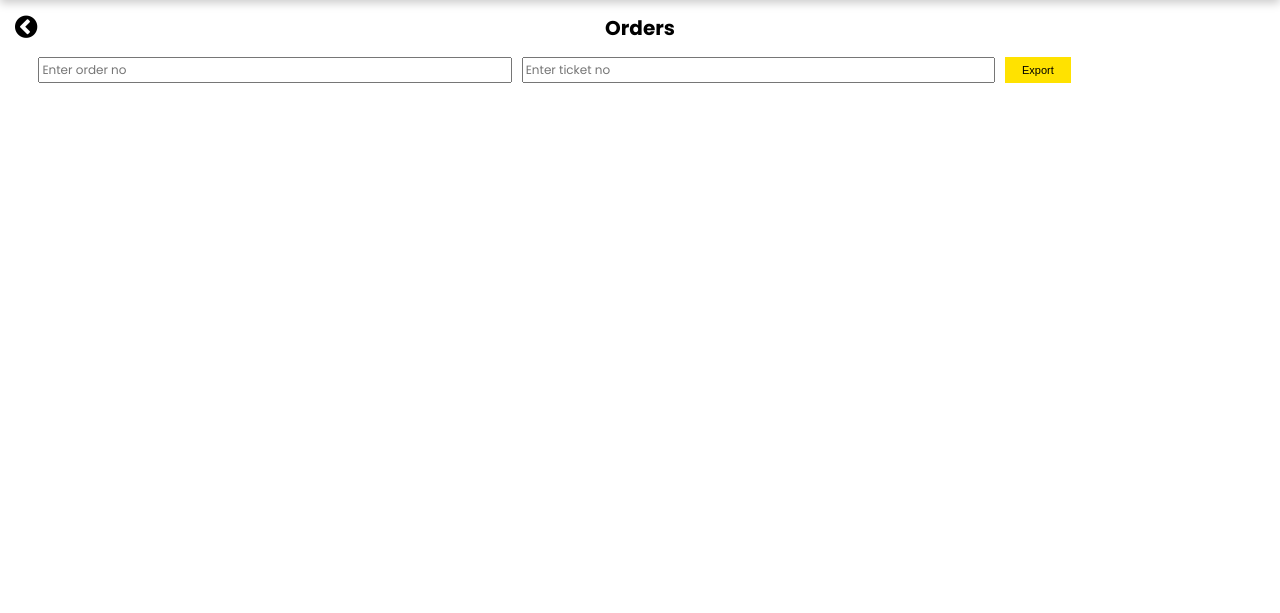
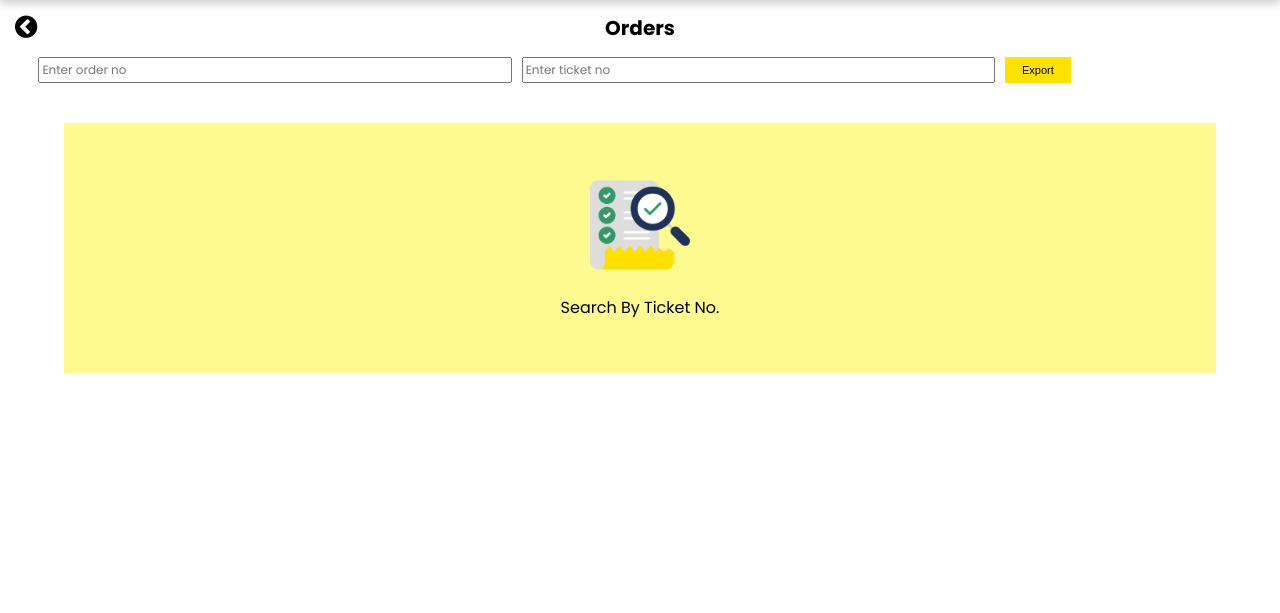
Before and after one commit to balasoundariy/practice, a Laravel app: page /orders-history in a window 1280 px wide. Shown: the part 55-668 px from the top of the page. Run offline with Laravel 9, Linux system fonts and the light colour scheme; a user stored in the database is signed in; data comes from the database, SQL or seed files in the repository; data that the repository does not hold is empty; some libraries are stand-ins or nearby versions.

Commit message:
back work done

```diff
--- a/public/css/custom_styles.css
+++ b/public/css/custom_styles.css
@@ -1465,8 +1465,14 @@ font-size: 20px;
     height: 250px;
     background-color: #fffa90;
     display: flex;
+    flex-direction: column;
     justify-content: center;
     align-items: center;
+}
+
+.or_hs_no img{
+    width: 100px;
+    margin-bottom: 20px;
 }
 
 .or_hs_no_home{
--- a/resources/views/admin/orders_history.blade.php
+++ b/resources/views/admin/orders_history.blade.php
@@ -24,54 +24,12 @@
     </div>
     <div class="main_container admin_panel_edittic" style="padding-top: 0px">
         @auth()
-{{--            @if(isset($tickets) && count($tickets) > 0)--}}
-{{--                @php--}}
-{{--                    $count = 1;--}}
-{{--                @endphp--}}
             <div class="accordion order_hs_sec">
-{{--                    @foreach($tickets as $ticket)--}}
-{{--                        @foreach(json_decode($ticket->ticket_no) as $key => $number)--}}
-{{--                            <div class="at-item">--}}
-{{--                                <div class="at-title">--}}
-{{--                                    <div class="order_hs_innersec">--}}
-{{--                                        <p class="oh_ticknumber" > <label> Ticket No : </label> {{$number}}</p>--}}
-{{--                                        <p class="status cancel">Pending</p>--}}
-{{--                                    </div>--}}
-{{--                                </div>--}}
-{{--                                <div class="at-tab" @if($count == 1)style="display: block;" @endif>--}}
-{{--                                    <div class="acc_or_con">--}}
-{{--                                        <div class="acc_col_4 ord_his_acc_rk">--}}
-{{--                                            <label> Name </label>--}}
-{{--                                            <span>{{$ticket->user->name}}</span>--}}
-{{--                                        </div>--}}
-{{--                                        <div class="acc_col_4 ord_his_acc_rk">--}}
-{{--                                            <label> Chance</label>--}}
-{{--                                            @foreach(json_decode($ticket->chances) as $chances)--}}
-{{--                                            <span>{{$chances}}</span>--}}
-{{--                                            @endforeach--}}
-{{--                                        </div>--}}
-{{--                                        <div class="acc_col_4 ord_his_acc_rk">--}}
-{{--                                            <label> Ticket Price</label>--}}
-{{--                                            <span>{{$ticket->ticket_amount}}</span>--}}
-{{--                                        </div>--}}
-{{--                                        <div class="acc_col_4 ord_his_acc_rk">--}}
-{{--                                            <label> Placed at</label>--}}
-{{--                                            <span>{{date('d-m-Y', strtotime($ticket->created_at))}}</span>--}}
-{{--                                        </div>--}}
-{{--                                    </div>--}}
-{{--                                </div>--}}
-{{--                            </div>--}}
-{{--                            @php--}}
-{{--                                $count++;--}}
-{{--                            @endphp--}}
-{{--                        @endforeach--}}
-{{--                    @endforeach--}}
+                <div class="or_hs_no">
+                    <img src="{{asset('/img/search.png')}}" class="cart" alt="cart">
+                    <span>Search By Ticket No.</span>
                 </div>
-{{--            @else--}}
-{{--                <div class="or_hs_no">--}}
-{{--                    <span>No data found</span>--}}
-{{--                </div>--}}
-{{--            @endif--}}
+            </div>
         @else
             <div class="or_hs_no">
                 <span>No data found</span>
@@ -118,6 +76,7 @@
             success: function (response) {
                 let html='';
                 let count = 1;
+                if(response.length != 0){
                     $.each(response, function( index, value ) {
                         html += `<div class="at-item">
                             <div class="at-title">
@@ -159,6 +118,12 @@
                         </div>`;
                         count++;
                     });
+                }else{
+                    html += `<div class="or_hs_no">
+                        <img src="{{asset('/img/no_data.png')}}" class="cart" alt="cart">
+                        <span>No data found</span>
+                    </div>`;
+                }
                 $('.accordion.order_hs_sec').html(html)
             }
         });
```
Also changed, not shown: public/img/no_data.png (added), public/img/search.png (added). Lines whose indentation alone changed are shown as unchanged.
